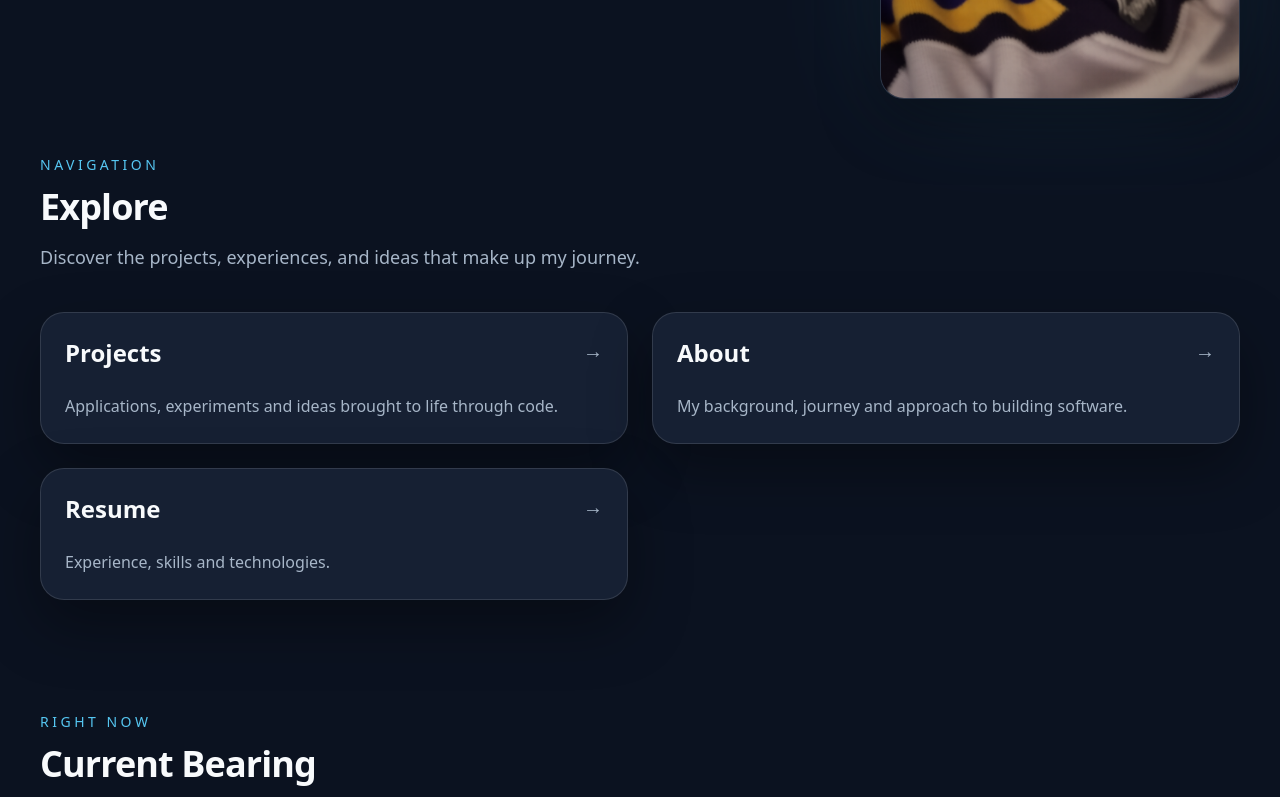
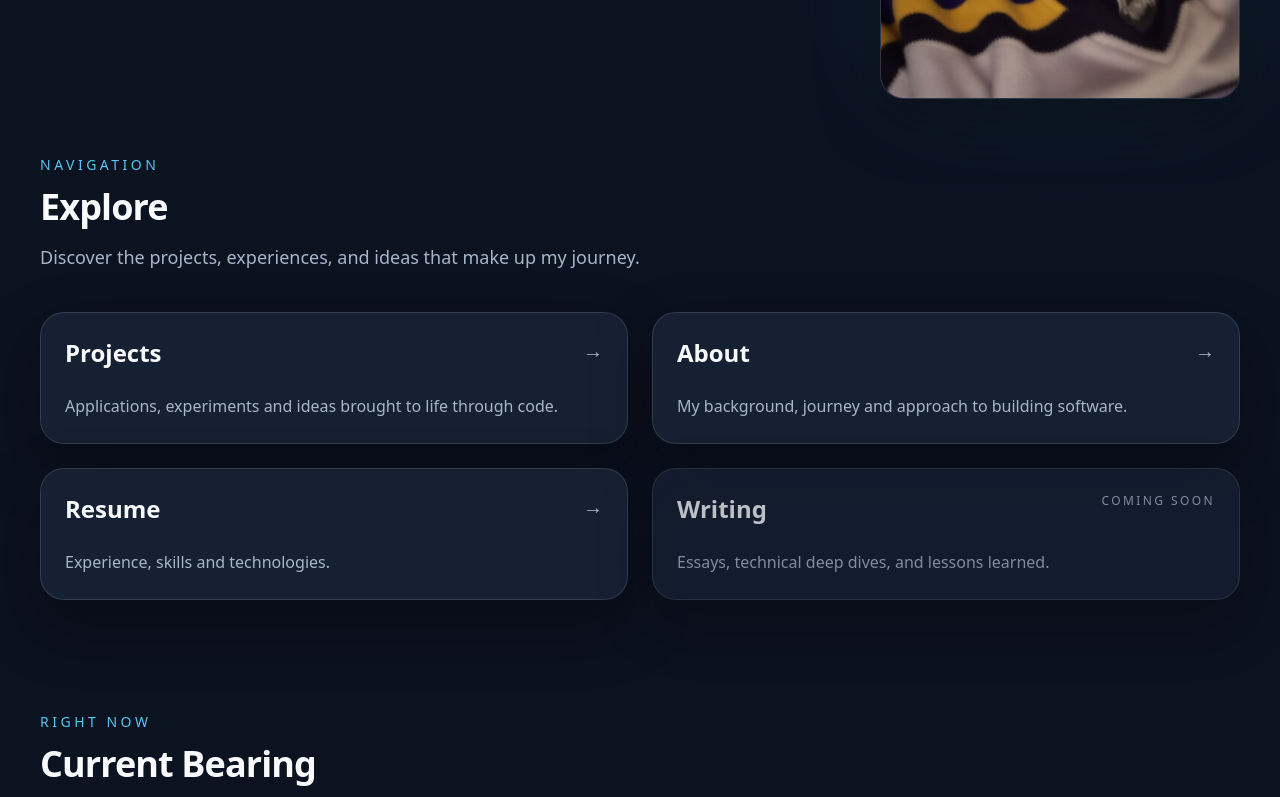
Before and after one commit to bnerra/atlas, a Next.js app: page / in a window 1280 px wide. Shown: the part 555-1352 px from the top of the page. Built offline with nearby package versions, Linux system fonts and the light colour scheme.

Commit message:
add Writing to Explore section

```diff
--- a/src/components/home/Explore.tsx
+++ b/src/components/home/Explore.tsx
@@ -13,24 +13,23 @@ export default function Explore() {
         description='Discover the projects, experiences, and ideas that make up my journey.'
       >
         <div className='grid gap-6 md:grid-cols-2'>
-          {exploreItems.map((item) => (
-            <Link
-              key={item.href}
-              href={item.href}
-              className='group'
-            >
-              <Card>
+          {exploreItems.map((item) => {
+            const content = (
+              <Card className={item.href ? 'group' : 'opacity-75'}>
                 <div className='flex items-start justify-between'>
 
-                  <h3 className='
+                  <h3
+                    className={`
                       text-2xl
                       font-semibold
                       transition-colors
-                    group-hover:text-atlas-accent
-                  '>
+                      ${item.href ? 'group-hover:text-atlas-accent' : ''}
+                    `}
+                  >
                     {item.label}
                   </h3>
 
+                  {item.href ? (
                     <span
                       className='
                         text-xl
@@ -42,20 +41,41 @@ export default function Explore() {
                     >
                       →
                     </span>
+                  ) : (
+                    <span
+                      className='
+                        text-xs
+                        uppercase
+                        tracking-[0.2em]
+                        text-atlas-muted
+                      '
+                    >
+                      Coming Soon
+                    </span>
+                  )}
 
                 </div>
 
-                <p className='
-                  mt-6
-                  leading-relaxed
-                  text-atlas-muted
-                '>
+                <p className='mt-6 leading-relaxed text-atlas-muted'>
                   {item.description}
                 </p>
+              </Card>
+            )
 
-              </Card>
+            return item.href ? (
+              <Link
+                key={item.label}
+                href={item.href}
+                className='group'
+              >
+                {content}
               </Link>
-          ))}
+            ) : (
+              <div key={item.label}>
+                {content}
+              </div>
+            )
+          })}
         </div>
       </Section>
     </Container>
--- a/src/data/explore.ts
+++ b/src/data/explore.ts
@@ -2,7 +2,7 @@
 export interface ExploreItem {
   label: string
   description: string
-  href: string
+  href?: string
 }
 
 export const exploreItems: ExploreItem[] = [
@@ -16,14 +16,13 @@ export const exploreItems: ExploreItem[] = [
     description: 'My background, journey and approach to building software.',
     href: '/about'
   },
-  // {
-  //   label:'Writing',
-  //   description: 'Thoughts, lessons learned and technical explorations.',
-  //   href: '/writing'
-  // },
   {
     label:'Resume',
     description: 'Experience, skills and technologies.',
     href: '/resume'
+  },
+  {
+    label: 'Writing',
+    description: 'Essays, technical deep dives, and lessons learned.'
   }
 ]
```
Lines whose indentation alone changed are shown as unchanged.
